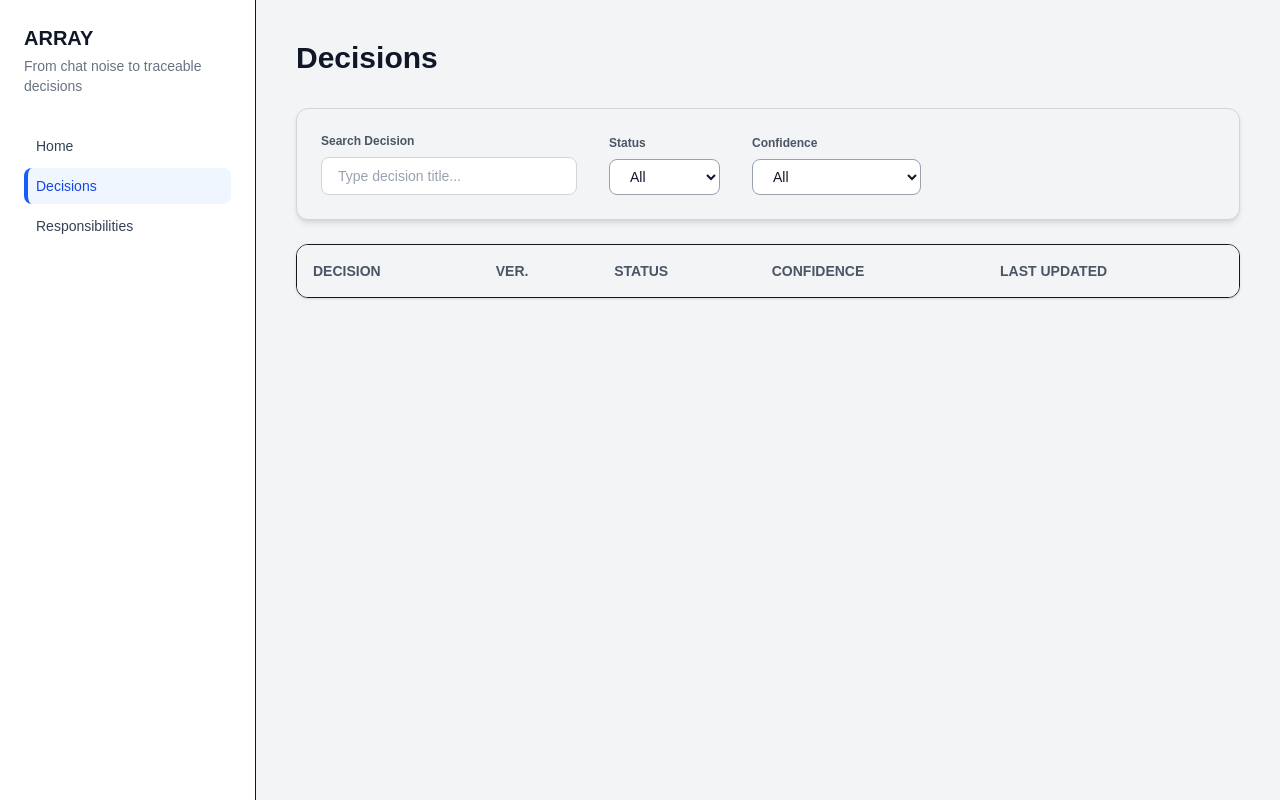
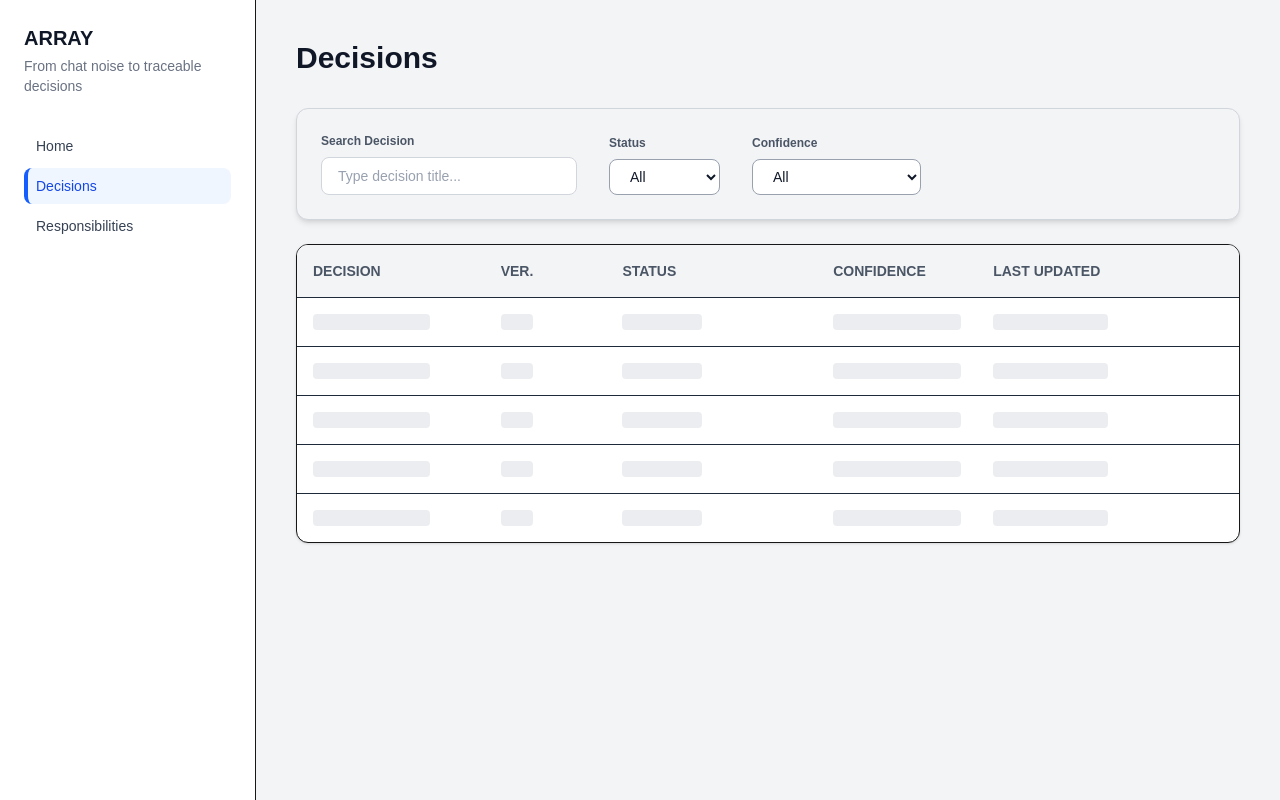
Before and after one commit to angel-sareena-sandeep/array-decisionops, a Next.js app: page /decisions in a window 1280 px wide. Built offline with nearby package versions, Linux system fonts and the light colour scheme.

Commit message:
"Add placeholder rows for empty tables when data is empty"

```diff
--- a/components/decisions/DecisionTable.tsx
+++ b/components/decisions/DecisionTable.tsx
@@ -38,7 +38,8 @@ export default function DecisionTable({
                     </tr>
                 </thead>
                 <tbody>
-                    {decisions.map((decision) => (
+                    {decisions.length > 0 ? (
+                        decisions.map((decision) => (
                             <tr
                                 key={decision.id}
                                 onClick={() => onSelect(decision)}
@@ -57,7 +58,29 @@ export default function DecisionTable({
                                 </td>
                                 <td className="p-4">{decision.lastUpdated}</td>
                             </tr>
-                    ))}
+                        ))
+                    ) : (
+                        // Render placeholder empty rows so layout stays consistent
+                        Array.from({ length: 5 }).map((_, idx) => (
+                            <tr key={`placeholder-${idx}`} className="border-t">
+                                <td className="p-4 font-medium">
+                                    <div className="h-4 bg-gray-200 rounded animate-pulse w-3/4" />
+                                </td>
+                                <td className="p-4">
+                                    <div className="h-4 bg-gray-200 rounded animate-pulse w-8" />
+                                </td>
+                                <td className="p-4">
+                                    <div className="h-4 bg-gray-200 rounded animate-pulse w-20" />
+                                </td>
+                                <td className="p-4 w-40">
+                                    <div className="h-4 bg-gray-200 rounded animate-pulse w-full" />
+                                </td>
+                                <td className="p-4">
+                                    <div className="h-4 bg-gray-200 rounded animate-pulse w-1/2" />
+                                </td>
+                            </tr>
+                        ))
+                    )}
                 </tbody>
             </table>
         </div>
--- a/components/home/RecentDecisionsTable.tsx
+++ b/components/home/RecentDecisionsTable.tsx
@@ -38,7 +38,8 @@ export default function RecentDecisionsTable({
                     </tr>
                 </thead>
                 <tbody className="text-gray-700">
-                    {decisions.map((item) => (
+                    {decisions.length > 0 ? (
+                        decisions.map((item) => (
                             <tr key={item.id} className="border-b">
                                 <td className="py-4">{item.title}</td>
                                 <td
@@ -53,7 +54,28 @@ export default function RecentDecisionsTable({
                                 <td className="py-4">{item.lastUpdated}</td>
                                 <td className="py-4 text-right">{item.evidenceCount}</td>
                             </tr>
-                    ))}
+                        ))
+                    ) : (
+                        Array.from({ length: 5 }).map((_, idx) => (
+                            <tr key={`placeholder-${idx}`} className="border-b">
+                                <td className="py-4">
+                                    <div className="h-4 bg-gray-200 rounded animate-pulse w-3/4" />
+                                </td>
+                                <td className="py-4">
+                                    <div className="h-4 bg-gray-200 rounded animate-pulse w-1/2" />
+                                </td>
+                                <td className="py-4">
+                                    <div className="h-4 bg-gray-200 rounded animate-pulse w-1/3" />
+                                </td>
+                                <td className="py-4">
+                                    <div className="h-4 bg-gray-200 rounded animate-pulse w-1/2" />
+                                </td>
+                                <td className="py-4 text-right">
+                                    <div className="h-4 bg-gray-200 rounded animate-pulse w-8 ml-auto" />
+                                </td>
+                            </tr>
+                        ))
+                    )}
                 </tbody>
             </table>
         </div>
--- a/components/responsibilities/ResponsibilityTable.tsx
+++ b/components/responsibilities/ResponsibilityTable.tsx
@@ -37,7 +37,8 @@ export default function ResponsibilityTable({
                     </tr>
                 </thead>
                 <tbody>
-                    {tasks.map((task) => (
+                    {tasks.length > 0 ? (
+                        tasks.map((task) => (
                             <tr
                                 key={task.id}
                                 onClick={() => onSelect(task)}
@@ -54,7 +55,28 @@ export default function ResponsibilityTable({
                                 </td>
                                 <td className="p-4">{task.evidenceCount} msgs</td>
                             </tr>
-                    ))}
+                        ))
+                    ) : (
+                        Array.from({ length: 5 }).map((_, idx) => (
+                            <tr key={`placeholder-${idx}`} className="border-t">
+                                <td className="p-4 font-medium">
+                                    <div className="h-4 bg-gray-200 rounded animate-pulse w-3/4" />
+                                </td>
+                                <td className="p-4">
+                                    <div className="h-4 bg-gray-200 rounded animate-pulse w-1/2" />
+                                </td>
+                                <td className="p-4">
+                                    <div className="h-4 bg-gray-200 rounded animate-pulse w-1/3" />
+                                </td>
+                                <td className="p-4">
+                                    <div className="h-4 bg-gray-200 rounded animate-pulse w-20" />
+                                </td>
+                                <td className="p-4">
+                                    <div className="h-4 bg-gray-200 rounded animate-pulse w-10" />
+                                </td>
+                            </tr>
+                        ))
+                    )}
                 </tbody>
             </table>
         </div>
```
Lines whose indentation alone changed are shown as unchanged.
